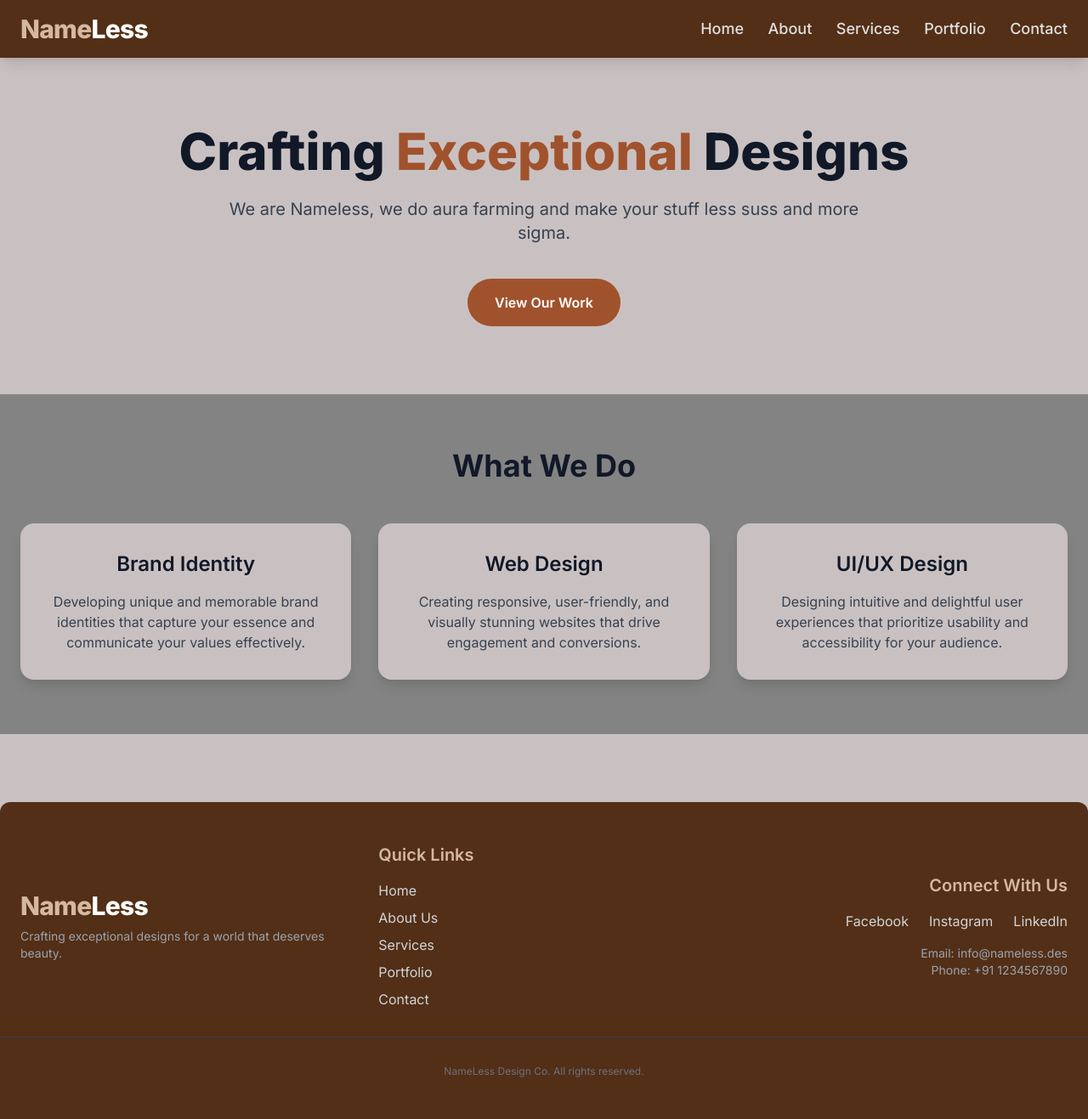
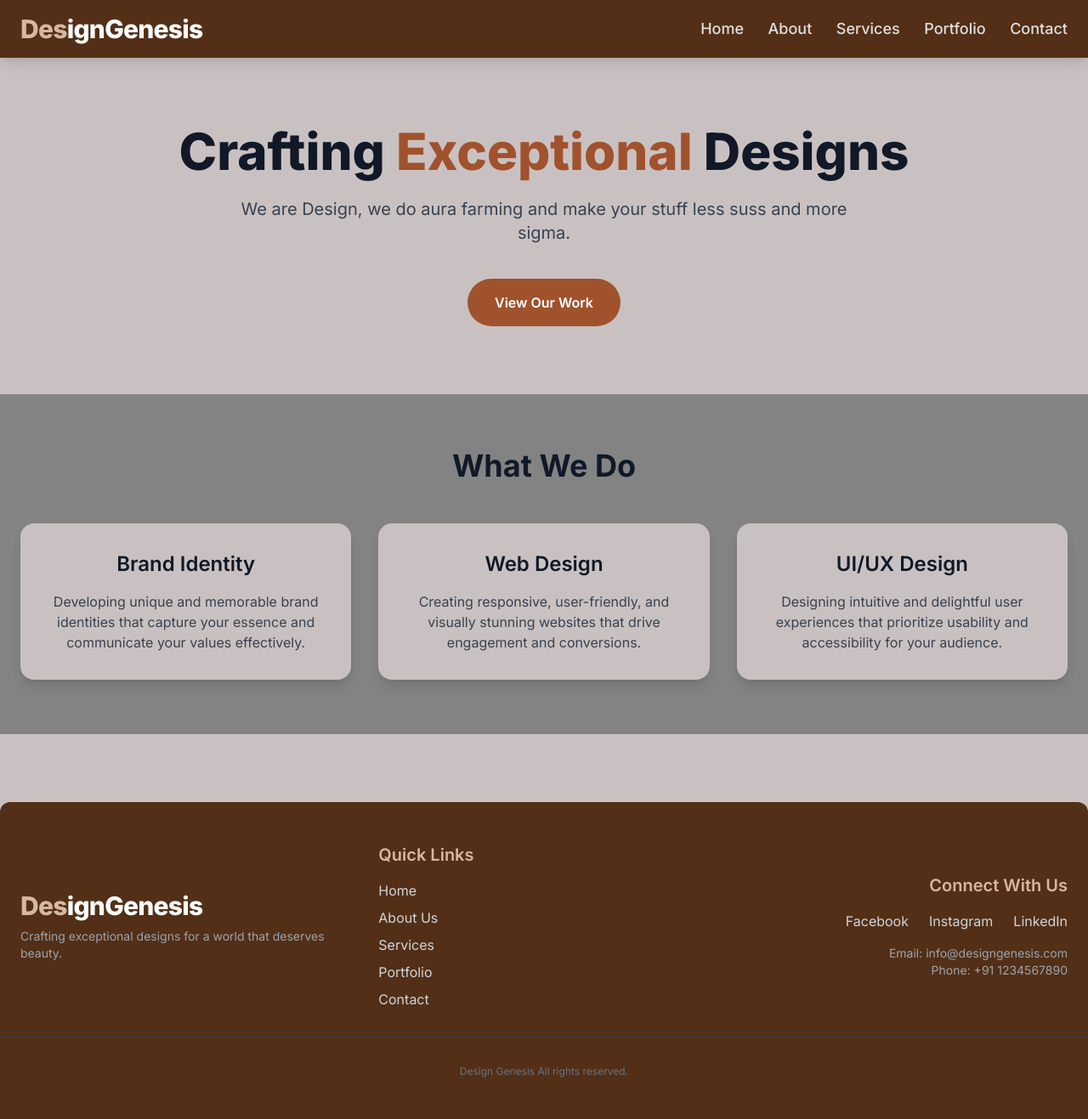
Before and after one commit to MushuRam01/nameless, a Flask app: page / in a window 1280 px wide. Shown: the whole page at 85% size. Run offline with Flask 3, Linux system fonts and the light colour scheme; some libraries are stand-ins or nearby versions.

Commit message:
minor content changes

```diff
--- a/templates/_footer.html
+++ b/templates/_footer.html
@@ -3,7 +3,7 @@
         {# Company Logo/Name Section #}
         <div class="mb-6 md:mb-0">
             <a href="/" class="text-3xl font-extrabold tracking-tight block">
-                <span class="text-[#D4B89F]">Name</span>Less
+                <span class="text-[#D4B89F]">Des</span>ignGenesis
             </a>
             <p class="text-gray-400 text-sm mt-2">
                 Crafting exceptional designs for a world that deserves beauty.
@@ -31,7 +31,7 @@
                 <a href="#" class="text-gray-300 hover:text-[#D4B89F] transition duration-300">LinkedIn</a>
             </div>
             <p class="text-gray-400 text-sm">
-                Email: info@nameless.des
+                Email: info@designgenesis.com
             </p>
             <p class="text-gray-400 text-sm">
                 Phone: +91 1234567890
@@ -42,7 +42,7 @@
     {# Copyright Section - centered and slightly separated #}
     <div class="border-t border-gray-700 mt-8 pt-8 text-center">
         <p class="text-gray-500 text-xs">
-            NameLess Design Co. All rights reserved.
+            Design Genesis All rights reserved.
         </p>
     </div>
 </footer>
--- a/templates/_header.html
+++ b/templates/_header.html
@@ -1,7 +1,7 @@
 <header class="header-bg text-white shadow-lg py-4">
     <nav class="container mx-auto flex justify-between items-center px-6">
         <a href="/" class="text-3xl font-extrabold tracking-tight">
-            <span class="text-[#D4B89F]">Name</span>Less
+            <span class="text-[#D4B89F]">Des</span>ignGenesis
         </a>
         <div class="space-x-6">
             <a href="/" class="nav-link text-lg font-medium">Home</a>
--- a/templates/about.html
+++ b/templates/about.html
@@ -1,6 +1,6 @@
 {% extends "base.html" %}
 
-{% block title %}About Us - Nameless Design Co.{% endblock %}
+{% block title %}About Us - Design Genesis{% endblock %}
 
 {% block extra_css %}
     {# Link to page-specific CSS if needed #}
@@ -11,7 +11,7 @@
 <section class="py-20 text-center section-bg-light">
     <div class="container mx-auto px-6">
         <h1 class="text-5xl font-extrabold text-gray-900 mb-6">
-            Our Story at <span class="text-[#A0522D]">Nameless</span>
+            Our Story at <span class="text-[#A0522D]">Design Genesis</span>
         </h1>
         <p class="text-lg text-gray-700 max-w-3xl mx-auto">
             Lorem ipsum dolor sit amet, consectetur adipiscing elit. Sed do eiusmod tempor incididunt ut labore et dolore magna aliqua.
--- a/templates/base.html
+++ b/templates/base.html
@@ -3,7 +3,7 @@
 <head>
     <meta charset="UTF-8">
     <meta name="viewport" content="width=device-width, initial-scale=1.0">
-    <title>{% block title %}Nameless Design Co.{% endblock %}</title>
+    <title>{% block title %}Design Genesis{% endblock %}</title>
     <!-- Tailwind CSS CDN for styling -->
     <script src="https://cdn.tailwindcss.com"></script>
     <!-- Main/Global CSS -->
--- a/templates/index.html
+++ b/templates/index.html
@@ -1,6 +1,6 @@
 {% extends "base.html" %}
 
-{% block title %}Home - Nameless Design Co.{% endblock %}
+{% block title %}Home - Design Genesis{% endblock %}
 
 {% block extra_css %}
     {# No extra CSS needed here, all bumper CSS will go into main.css #}
@@ -13,7 +13,7 @@
             Crafting <span class="text-[#A0522D]">Exceptional</span> Designs
         </h1>
         <p class="text-xl text-gray-700 mb-10 max-w-3xl mx-auto"> {# Reverted text-white to text-gray-700 #}
-            We are Nameless, we do aura farming and make your stuff less suss and more sigma.
+            We are Design, we do aura farming and make your stuff less suss and more sigma.
         </p>
         <a href="/portfolio" class="btn-primary inline-block">View Our Work</a>
     </div>
```
